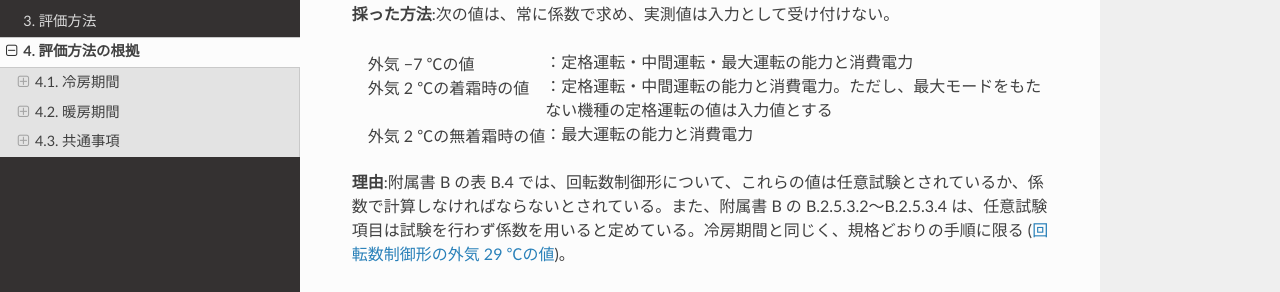
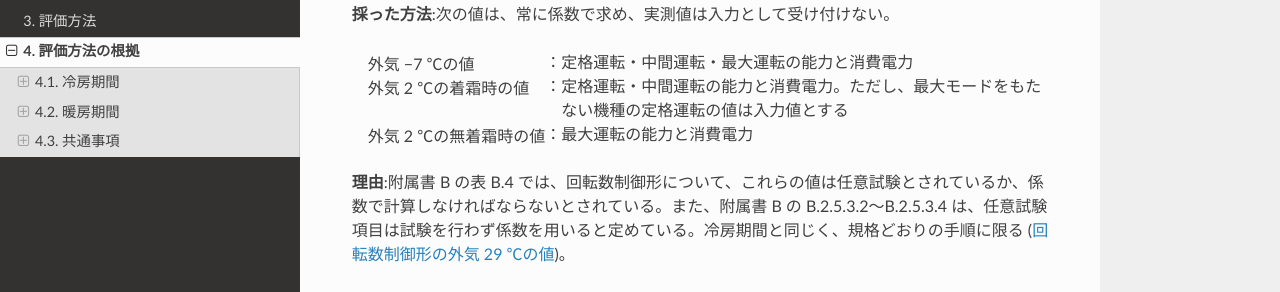
Before and after one commit to HisashiMiura/JIS_C9612, a Sphinx documentation site: the page built from docs/04_rationale.md, in a window 1280 px wide and 1400 px high, scrolled down 937 px. Shown: the part 158-450 px from the top of the window. Built offline with Sphinx 7.4.7 and the Read the Docs theme 3.1.0, drawn with Linux system fonts in a browser that asks for light colours.

Commit message:
Align wrapped symbol descriptions to the right of the colon
Indent the description column by one full-width character and pull
the first line back, so wrapped lines start after the colon.

Co-Authored-By: Claude Opus 5.5 <noreply@anthropic.com>

```diff
--- a/docs/_static/custom.css
+++ b/docs/_static/custom.css
@@ -68,7 +68,9 @@ div.math > span.eqno {
 .rst-content div.symbols > dl > dd {
     grid-column: 2;
     margin: 0;
-    padding: 0;
+    /* 折り返した行を「:」の右側にそろえる(「:」は全角 1 文字分) */
+    padding: 0 0 0 1em;
+    text-indent: -1em;
 }
 
 .rst-content div.where > dl > dd::before,
```
